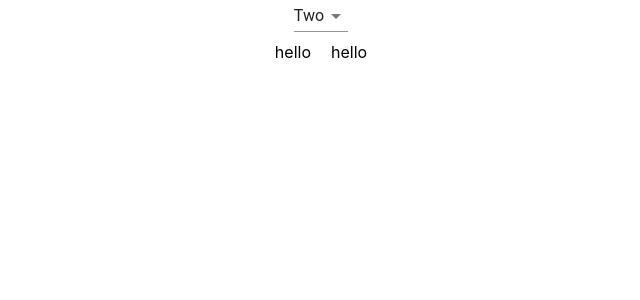
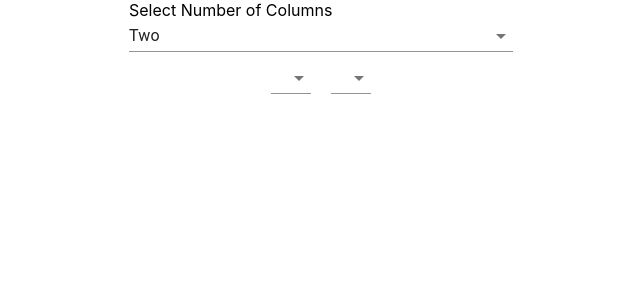
Before and after one commit to ewgewgewg/timeline, a React (Create React App) app: page / in a window 1280 px wide. Shown: the top 300 px of the page, without its empty margins (319-959 px from the left). Built offline with nearby package versions, Linux system fonts and the light colour scheme; the HTML template or start-up script is replaced by a standard one.

Commit message:
basic works

```diff
--- a/src/App.css
+++ b/src/App.css
@@ -1,6 +1,9 @@
 .selectColumns {
   display: flex;
   justify-content: center;
+  flex-direction: column;
+  width: 30%;
+  padding: 0 35%;
 }
 
 .body {
--- a/src/App.js
+++ b/src/App.js
@@ -14,6 +14,7 @@ function App() {
   return (
     <div className="App">
       <div className="selectColumns">
+        <div>Select Number of Columns</div>
         <Select value={columns} onChange={selectColumns}>
           <MenuItem value={1}>One</MenuItem>
           <MenuItem value={2}>Two</MenuItem>
--- a/src/assets/polities.js
+++ b/src/assets/polities.js
@@ -2,6 +2,9 @@ const polities = {
   Rome: {
     name: "Rome",
   },
+  China: {
+    name: "China",
+  },
 };
 
 export default polities;
--- a/src/timeline/index.js
+++ b/src/timeline/index.js
@@ -1,9 +1,44 @@
+import { useState } from "react";
+import { Select, MenuItem } from "@material-ui/core";
 import { leaders, polities } from "../assets";
 import "./timeline.css";
 
 const Timeline = () => {
-  console.log("in timeline");
-  return <div className="timeline">hello</div>;
+  const [selectedPolity, setSelectedPolity] = useState("");
+  function choosePolity() {
+    const result = [];
+    for (let polity in polities) {
+      result.push(<MenuItem value={polity}>{polity}</MenuItem>);
+    }
+    return result;
+  }
+  const selectPolity = (event) => setSelectedPolity(event.target.value);
+
+  const fillLeaders = (selectedPolity) => {
+    const selectedLeaders = leaders
+      .filter((l) => l.polity === selectedPolity)
+      .sort((a, b) => {
+        return a.start - b.start;
+      });
+
+    return selectedLeaders.map((l) => (
+      <div>
+        <a href={l.link} target="_blank" rel="noreferrer">
+          {l.name} : {l.start} - {l.end}
+        </a>
+      </div>
+    ));
+  };
+
+  return (
+    <div className="timeline">
+      <Select value={selectedPolity} onChange={selectPolity}>
+        <MenuItem value="">None</MenuItem>
+        {choosePolity()}
+      </Select>
+      <div className="timelineScroll">{fillLeaders(selectedPolity)}</div>
+    </div>
+  );
 };
 
 export default Timeline;
--- a/src/timeline/timeline.css
+++ b/src/timeline/timeline.css
@@ -1,3 +1,8 @@
 .timeline {
   padding: 10px;
 }
+
+.timelineScroll {
+  overflow-y: scroll;
+  height: 70vh;
+}
```
